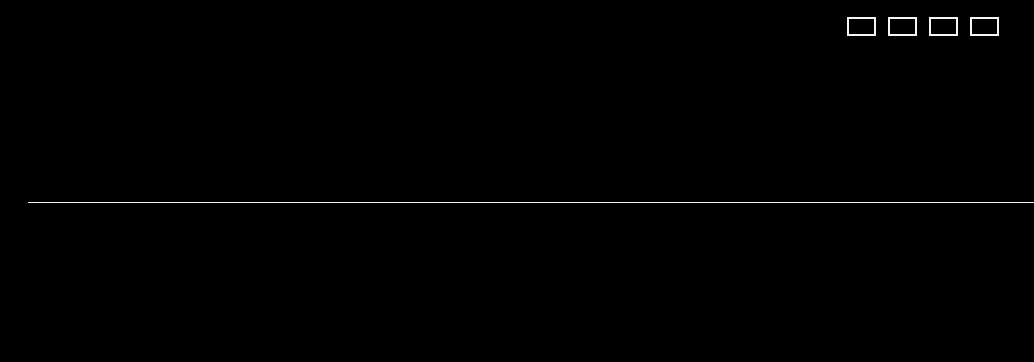
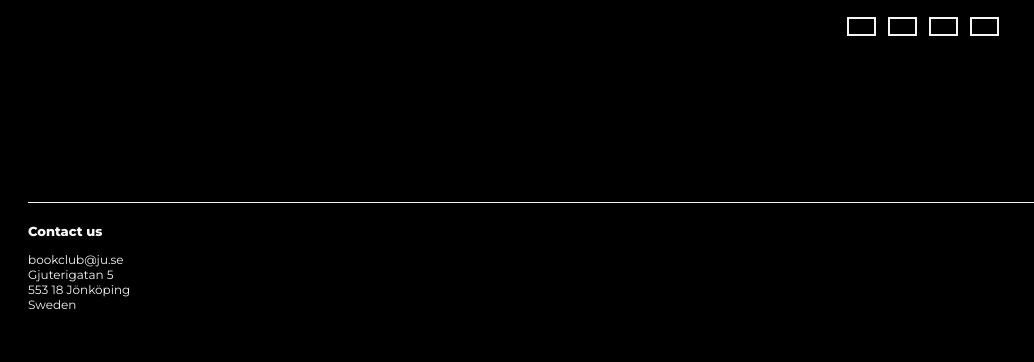
Before and after one commit to georgeandgin/Lab1, a PHP site: page / in a window 1280 px wide. Shown: the part 1104-1466 px from the top of the page, without its empty margins (0-1034 px from the left). Run offline with PHP 8.4, Linux system fonts and the light colour scheme; data that the repository does not hold is empty.

Commit message:
Footer text color

```diff
--- a/Lab1/css/output.css
+++ b/Lab1/css/output.css
@@ -131,6 +131,7 @@ footer {
   border-top: 0.25px solid #f5f5f5;
   margin-left: 20px;
   margin-right: 20px;
+  color: #f5f5f5;
   font-size: 12px;
   margin-bottom: 50px;
 }
--- a/Lab1/css/output.scss
+++ b/Lab1/css/output.scss
@@ -129,6 +129,7 @@ footer {
   border-top: 0.25px solid #f5f5f5;
   margin-left: 20px;
   margin-right: 20px;
+  color: #f5f5f5;
   font-size: 12px;
   margin-bottom: 50px;
 }
```
Also changed, not shown: 1 other file.
